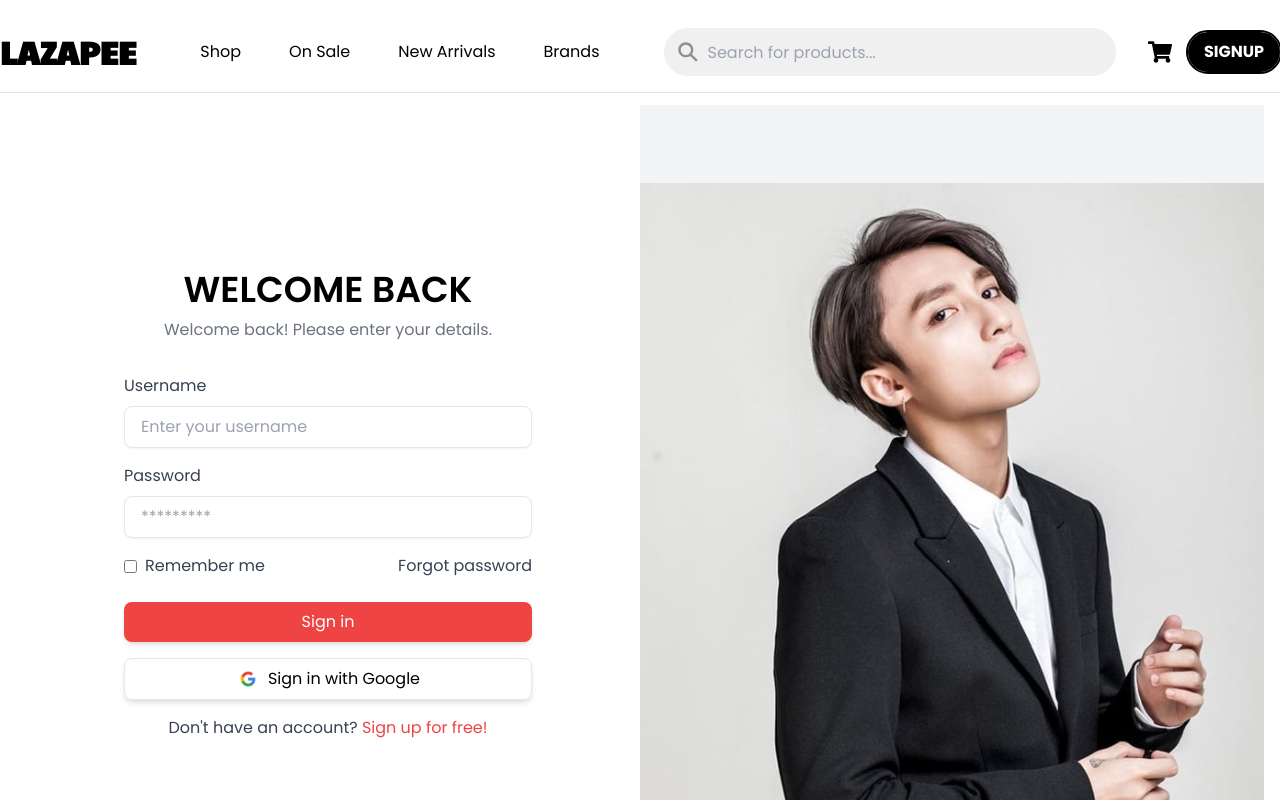
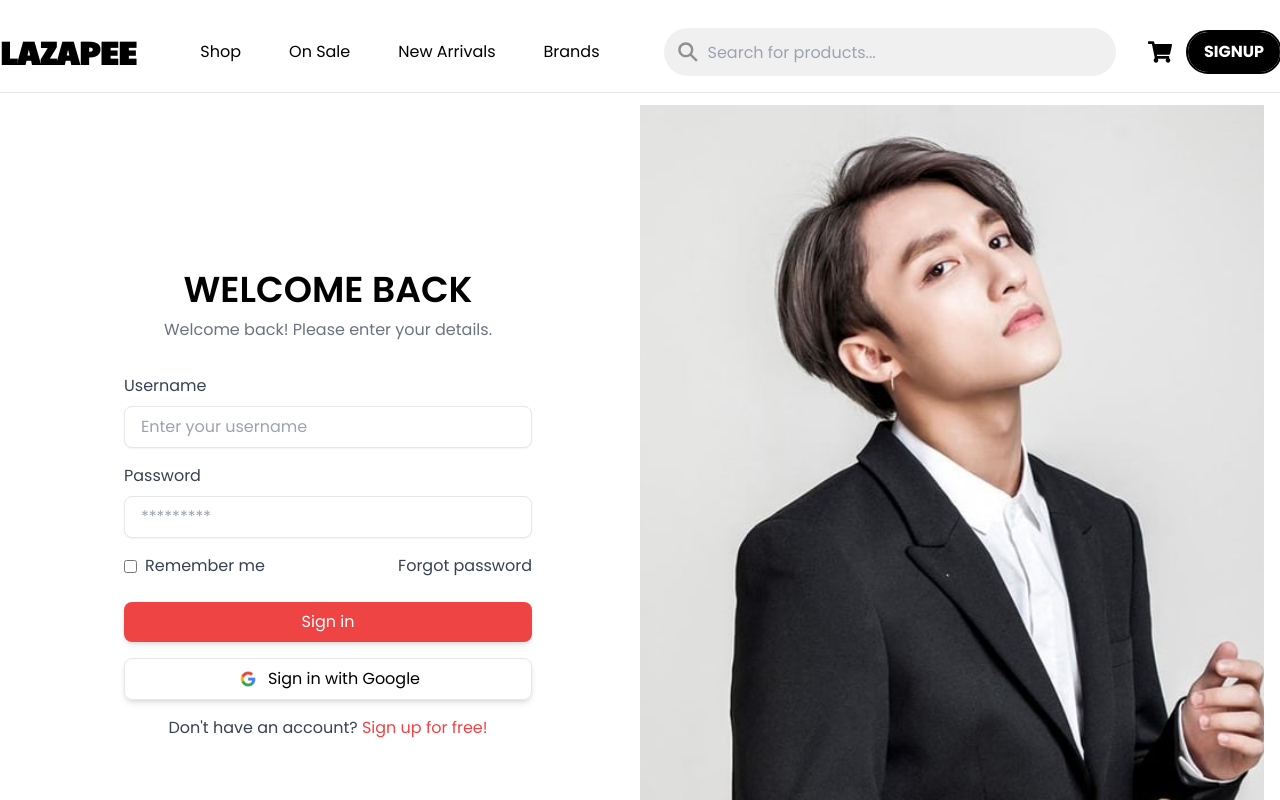
Before and after one commit to namurus/LazaPee, a React (Vite) app in the folder frontend/: page /auth in a window 1280 px wide. Shown: the top 800 px of the page. Built offline with nearby package versions, Linux system fonts and the light colour scheme.

Commit message:
Responsive layout adjustments for login page.
- Made the layout responsive for mobile devices, ensuring that the login form and banner adjust properly on smaller screens.

```diff
--- a/frontend/src/pages/Login.jsx
+++ b/frontend/src/pages/Login.jsx
@@ -37,7 +37,7 @@ const Login = () => {
   };
 
   return (
-    <div className="flex flex-col lg:flex-row h-screen">
+    <div className="flex flex-col lg:flex-row min-h-screen">
       <div className="w-full lg:w-1/2 flex flex-col justify-center items-center bg-white p-4 lg:p-10">
         <h1 className="text-3xl lg:text-4xl font-semibold mb-2">WELCOME BACK</h1>
         <p className="text-gray-500 mb-8">Welcome back! Please enter your details.</p>
@@ -94,8 +94,8 @@ const Login = () => {
       <div className="w-full lg:w-1/2 bg-gray-100 flex justify-center items-center">
         <img
           src={loginBanner}
-          alt="Illustration of a person in sportswear jumping"
-          className="w-full h-auto object-cover" // Sử dụng h-auto để duy trì tỷ lệ khung hình
+          alt="Son Tung M-TP"
+          className="w-full h-full object-cover" // Sử dụng h-auto để duy trì tỷ lệ khung hình
         />
       </div>
     </div>
```
